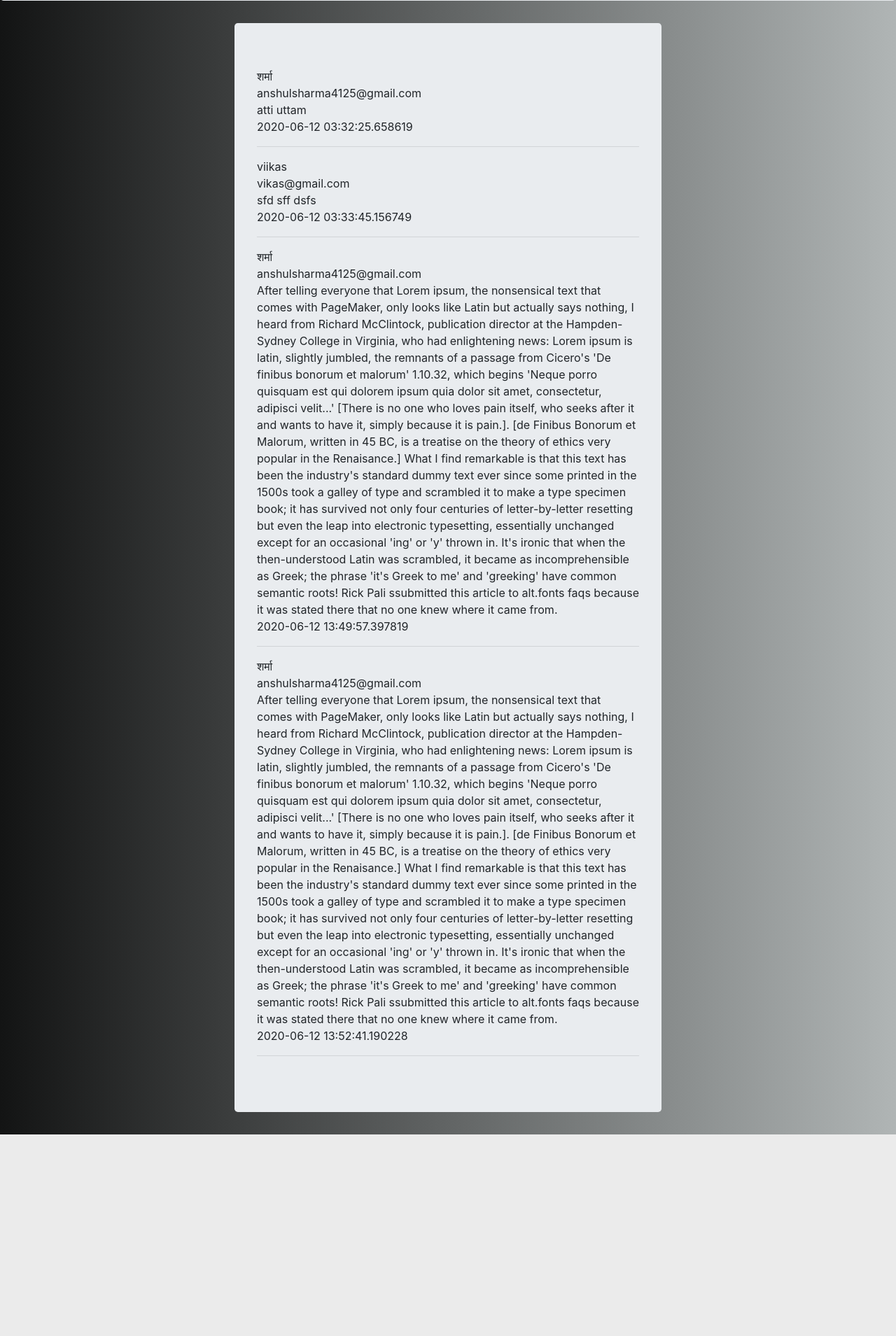
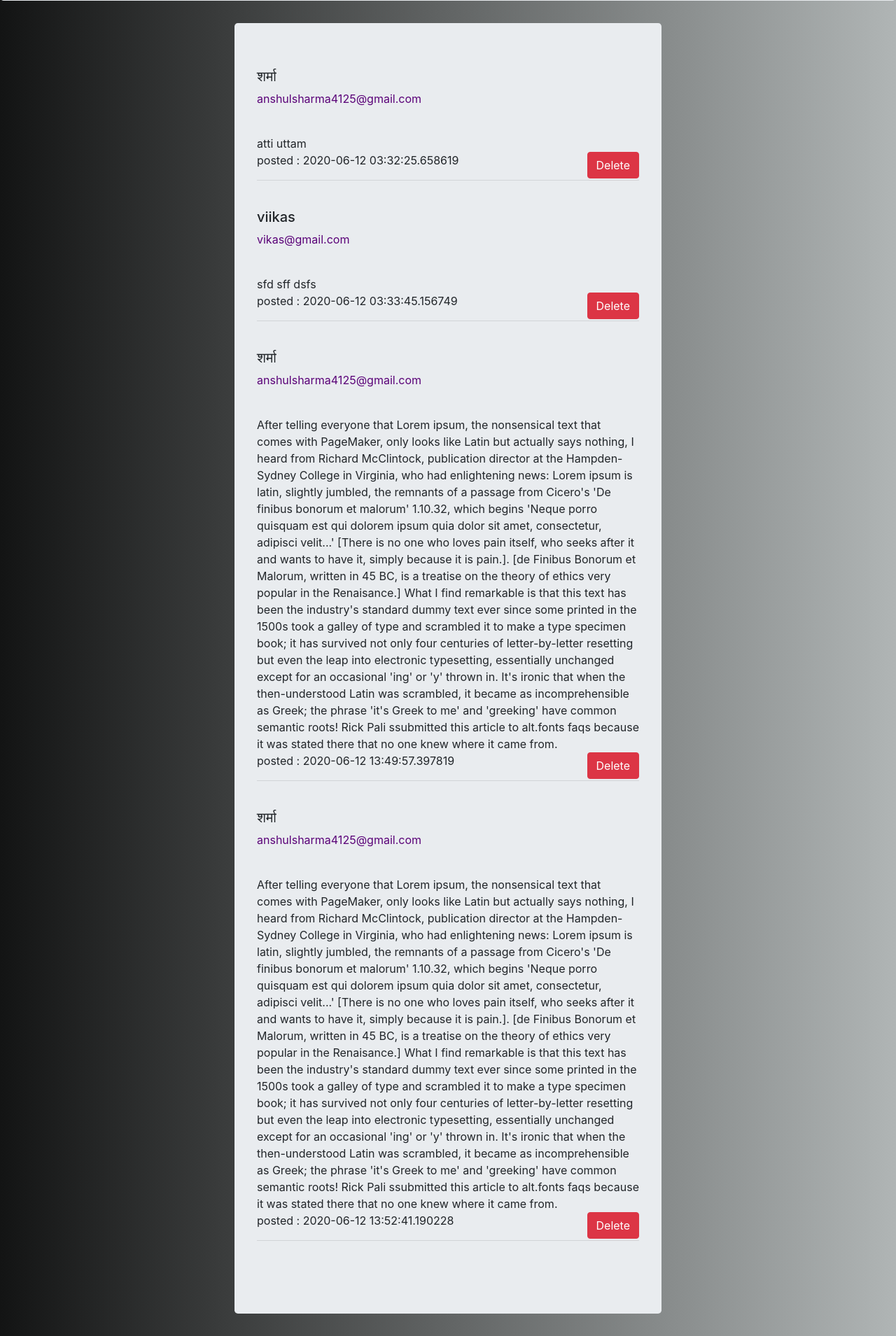
Before and after one commit to HeisenBug-07/My_Blog_App, a Flask app: template myproject/posts/templates/posts/feedback.html in a window 1280 px wide. Shown: the part 239-2148 px from the top of the page at 70% size. Before the commit the page ends 1860 px from the top, so only its background shows below. Run offline with Flask 2, Linux system fonts and the light colour scheme; the template is opened without the code that fills it: values that come from a table or form of the project are taken from there, others are empty; data comes from the database, SQL or seed files in the repository; some libraries are stand-ins or nearby versions.

Commit message:
delete button for feedback

```diff
--- a/myproject/posts/templates/posts/feedback.html
+++ b/myproject/posts/templates/posts/feedback.html
@@ -8,13 +8,14 @@
 <div class="container" style="width:50%">
     <div class="jumbotron">
         {% for p in f_back %}
-        {{p.name}}<br>
-        {{p.email}}<br>
+        <h5>{{p.name}}</h5> <p><span style="color:#5a0278">{{p.email}}</span></p><br>
         {{p.feedback}}<br>
-        {{p.date}}<br>
+        posted : {{p.date}}
+        <a class="btn btn-danger float-right" href="/posts/remove/{{p.s_no}}">Delete</a><br>
         <hr>
+        <br>
         {% endfor %}
+
     </div>
 </div>
-
 {% endblock %}
```
